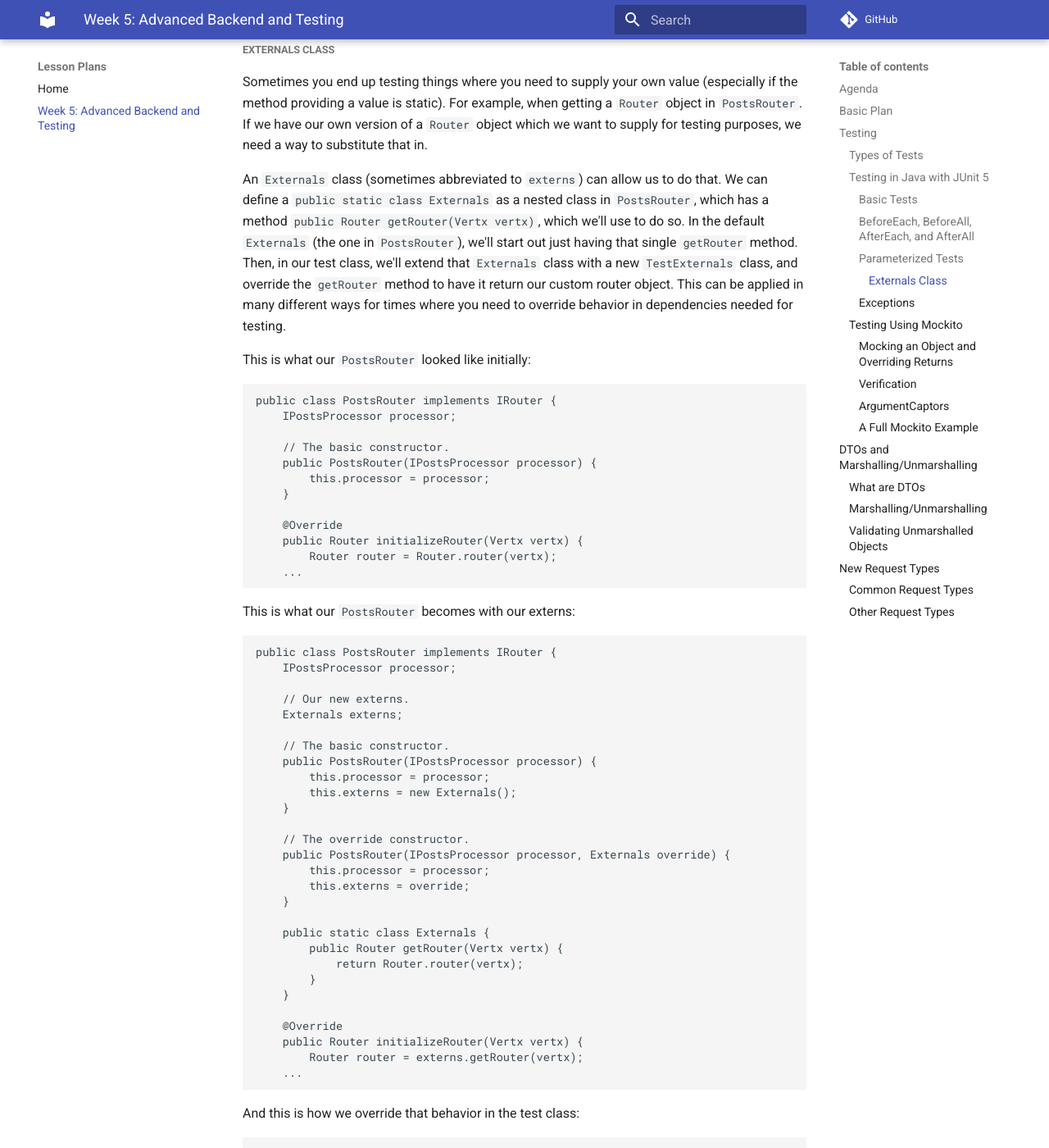
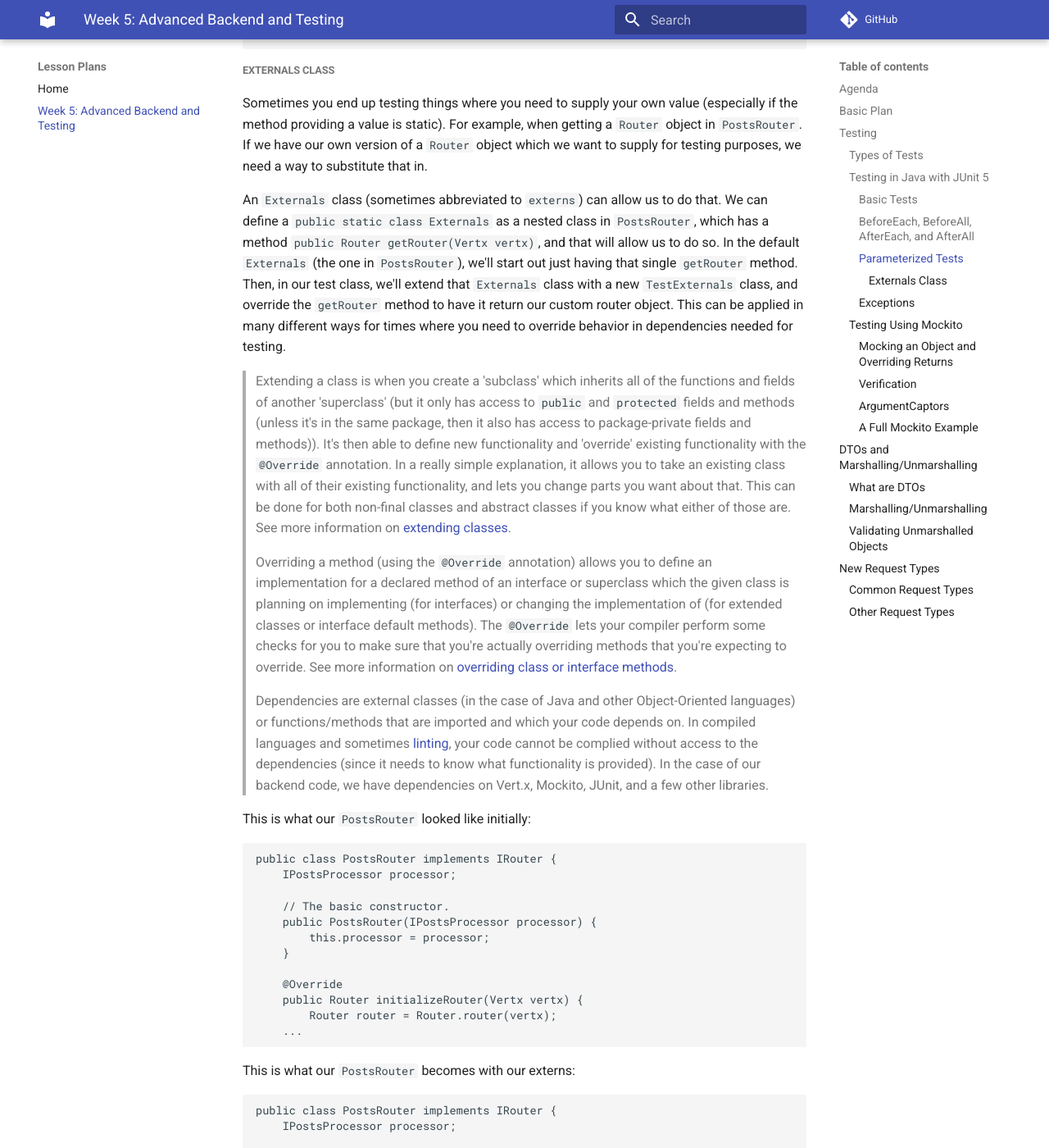
Before and after one commit to Code-4-Community/learning-resources, an MkDocs documentation site: the page built from docs/lesson-plans/week-5.md, in a window 1280 px wide and 1400 px high, scrolled down 4691 px. Shown: the whole window at 82% size. Built offline with MkDocs 1.6.1 and Material for MkDocs 9.7.7, drawn with Linux system fonts in a browser that asks for light colours; comment, search, counter and statistics services are not loaded; some of the changed text lies outside the part shown.

Commit message:
Add explanations for 'extending', 'overriding', 'dependencies', and 'instance'

````diff
--- a/docs/lesson-plans/week-5.md
+++ b/docs/lesson-plans/week-5.md
@@ -39,10 +39,12 @@
 
 ### Types of Tests
 
-As I'm sure you can tell from the name, testing is the method used to help prove that your code works the way you expect
+You may be able to tell from the name that testing a method used to help prove that your code works the way you expect
 it to. If you haven't encountered tests before, whether that's because you're new to development or just never thought
 that tests were important enough to spend time on, just know that they're extremely important in helping you
 diagnose issues in your code (if you write meaningful tests) before releases or after making significant changes.
+By the way, if you've heard of check-expects, they're basically the same thing if you've taken fundies and that makes it
+more familiar to you!
 For smaller projects, they have less of an impact, even if they're still helpful. As your project grows, however, and as
 you work with more people, they'll save you a lot of time in tracking down and preventing a lot of bugs that come from
 unexpected interactions or mistakes that were made in trying to solve a problem.
@@ -180,11 +182,32 @@ object which we want to supply for testing purposes, we need a way to substitute
 
 An `Externals` class (sometimes abbreviated to `externs`) can allow us to do that. We can define a
 `public static class Externals` as a nested class in `PostsRouter`, which has a method
-`public Router getRouter(Vertx vertx)`, which we'll use to do so. In the default `Externals` (the one in `PostsRouter`),
-we'll start out just having that single `getRouter` method. Then, in our test class,
+`public Router getRouter(Vertx vertx)`, and that will allow us to do so. In the default `Externals`
+(the one in `PostsRouter`),  we'll start out just having that single `getRouter` method. Then, in our test class,
 we'll extend that `Externals` class with a new `TestExternals` class, and override the `getRouter` method to have it
 return our custom router object. This can be applied in many different ways for times where you need to override
 behavior in dependencies needed for testing.
+
+>Extending a class is when you create a 'subclass' which inherits all of the functions and fields of another
+>'superclass' (but it only has access to `public` and `protected` fields and methods (unless it's in the same package,
+>then it also has access to package-private fields and methods)). It's then able to define new functionality and
+>'override' existing functionality with the `@Override` annotation. In a really simple explanation, it allows you to
+>take an existing class with all of their existing functionality, and lets you change parts you want about that.
+>This can be done for both non-final classes and abstract classes if you know what either of those are.
+>See more information on [extending classes](https://www.tutorialspoint.com/java/java_inheritance.htm).
+
+>Overriding a method (using the `@Override` annotation) allows you to define an implementation for a declared method
+>of an interface or superclass which the given class is planning on implementing (for interfaces) or changing the
+>implementation of (for extended classes or interface default methods). The `@Override` lets your compiler perform some
+>checks for you to make sure that you're actually overriding methods that you're expecting to override.
+>See more information on [overriding class or interface
+>methods](https://www.tutorialspoint.com/java/java_overriding.htm).
+
+>Dependencies are external classes (in the case of Java and other Object-Oriented languages) or functions/methods that
+>are imported and which your code depends on. In compiled languages and sometimes
+>[linting](https://stackoverflow.com/questions/8503559/what-is-linting), your code cannot be complied without access to
+>the dependencies (since it needs to know what functionality is provided). In the case of our
+>backend code, we have dependencies on Vert.x, Mockito, JUnit, and a few other libraries.
 
 This is what our `PostsRouter` looked like initially:
 ```java
@@ -291,6 +314,9 @@ for every non-void method you call, but you can override that using `thenReturn`
 allows you to do custom stuff), or `doReturn`, `doThrow`, `doAnswer`, `doNothing`, `doCallRealMethod` in the case of
 void returns. You can also chain them together to have it return/throw/do things one after the other in the order
 they're called.
+
+>An 'instance' of an object is a constructed value of the object created by its constructor. So for the class `Thing`,
+>it's the difference between referring to `Thing.staticMethod()` as a static method and `new Thing().instanceMethod()`.
 
 Here are examples of the `then...` and `do...` styles of mocking:
 ```java
````
